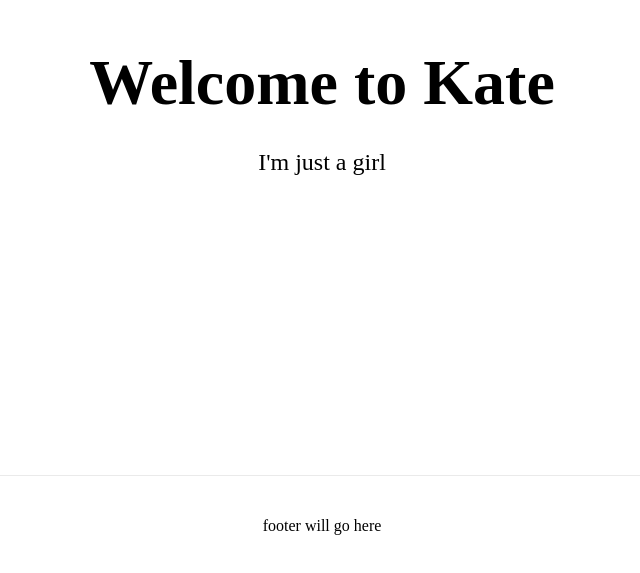
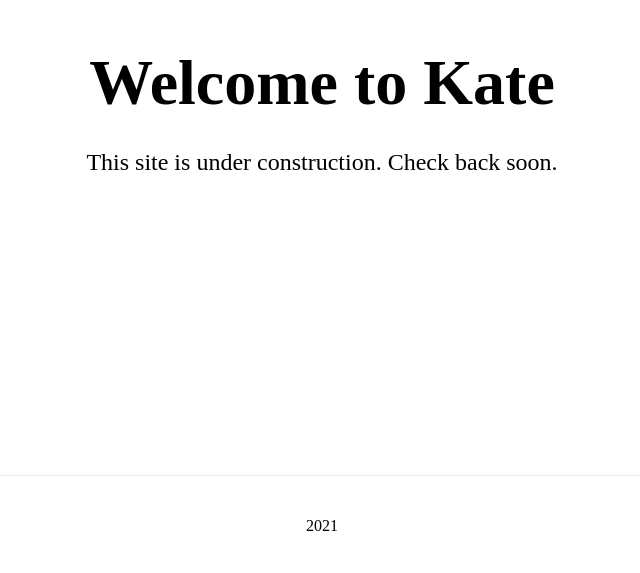
Before and after one commit to k8hansen/k8website, a Next.js app: page / in a window 1280 px wide. Shown: the part 225-798 px from the top of the page, without its empty margins (318-958 px from the left). Built offline with nearby package versions, Linux system fonts and the light colour scheme; a web font is replaced by a local one.

Commit message:
Landing page

```diff
--- a/package.json
+++ b/package.json
@@ -8,6 +8,10 @@
     "start": "next start"
   },
   "dependencies": {
+    "@fortawesome/fontawesome-svg-core": "^1.2.36",
+    "@fortawesome/free-brands-svg-icons": "^5.15.4",
+    "@fortawesome/free-solid-svg-icons": "^5.15.4",
+    "@fortawesome/react-fontawesome": "^0.1.16",
     "next": "^11.0.0",
     "react": "17.0.2",
     "react-dom": "17.0.2",
--- a/pages/index.js
+++ b/pages/index.js
@@ -10,16 +10,25 @@ export default function Home() {
           rel="stylesheet"
           href="https://fonts.googleapis.com/css2?family=Zen+Antique+Soft&display=swap"
         />
+        <script
+          src="https://kit.fontawesome.com/1983994918.js"
+          crossorigin="anonymous"
+        ></script>
       </Head>
 
       <main>
         <h1 className="title">Welcome to Kate</h1>
 
-        <p className="description">I'm just a girl</p>
+        <p className="description">
+          This site is under construction. Check back soon.
+        </p>
+        <i class="fas fa-drumstick-bite"></i>
       </main>
 
       <footer>
-        <p>footer will go here</p>
+        <i class="fas fa-spotify"></i>
+        <p>2021</p>
+        {/* <FontAwesomeIcon icon={["fab", "spotify"]} /> */}
       </footer>
 
       <style jsx>{`
@@ -58,6 +67,15 @@ export default function Home() {
           display: flex;
           justify-content: center;
           align-items: center;
+        }
+
+        footer i {
+          color: black;
+          font-size: 16px;
+          width: 200px;
+          height: 200px;
+          position: absolute;
+          z-index: 3;
         }
 
         a {
```
Also changed, not shown: 1 other file (tests, documents, lock files or other folders).
